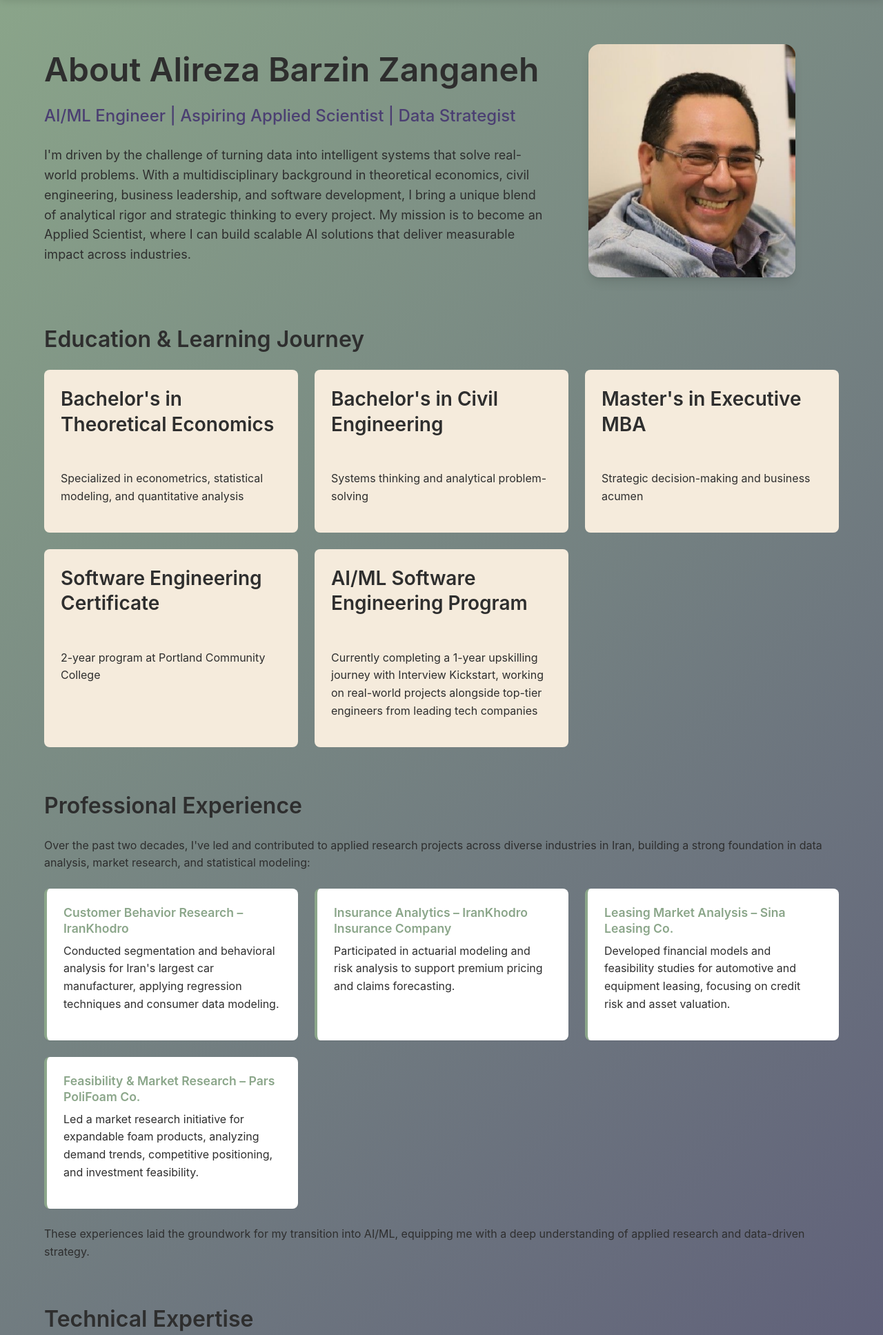
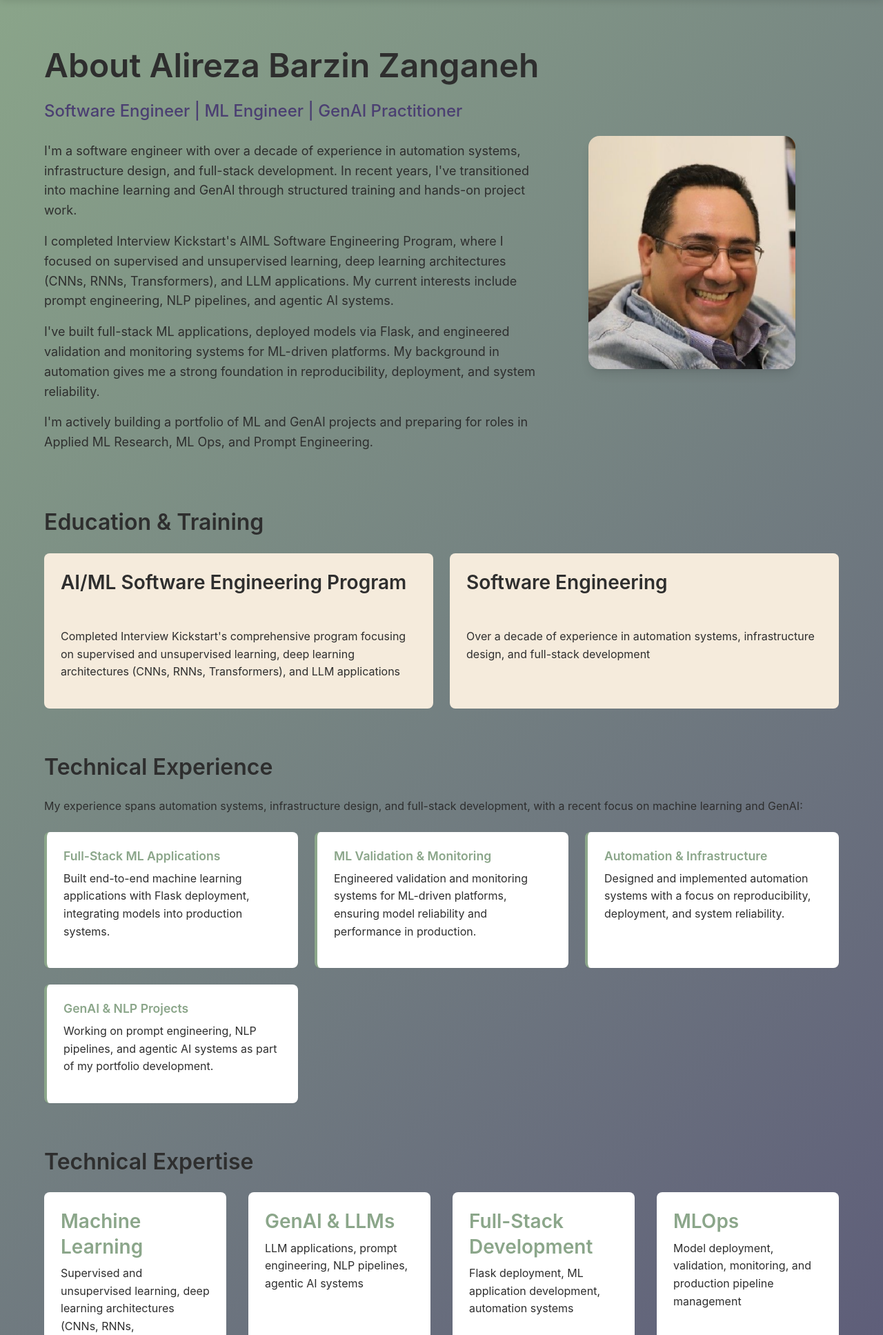
Before and after one commit to abzanganeh/flask_ml_website, a Flask app: page /about in a window 1280 px wide. Shown: the part 70-2005 px from the top of the page at 69% size. Run offline with Flask 3, Linux system fonts and the light colour scheme.

Commit message:
Update about page with new professional focus

```diff
--- a/templates/about.html
+++ b/templates/about.html
@@ -12,10 +12,16 @@
         <div class="about-hero">
             <div class="about-content">
                 <h1>About Alireza Barzin Zanganeh</h1>
-                <p class="about-subtitle">AI/ML Engineer | Aspiring Applied Scientist | Data Strategist</p>
+                <p class="about-subtitle">Software Engineer | ML Engineer | GenAI Practitioner</p>
 
                 <div class="about-intro">
-                    <p>I'm driven by the challenge of turning data into intelligent systems that solve real-world problems. With a multidisciplinary background in theoretical economics, civil engineering, business leadership, and software development, I bring a unique blend of analytical rigor and strategic thinking to every project. My mission is to become an Applied Scientist, where I can build scalable AI solutions that deliver measurable impact across industries.</p>
+                    <p>I'm a software engineer with over a decade of experience in automation systems, infrastructure design, and full-stack development. In recent years, I've transitioned into machine learning and GenAI through structured training and hands-on project work.</p>
+
+                    <p>I completed Interview Kickstart's AIML Software Engineering Program, where I focused on supervised and unsupervised learning, deep learning architectures (CNNs, RNNs, Transformers), and LLM applications. My current interests include prompt engineering, NLP pipelines, and agentic AI systems.</p>
+
+                    <p>I've built full-stack ML applications, deployed models via Flask, and engineered validation and monitoring systems for ML-driven platforms. My background in automation gives me a strong foundation in reproducibility, deployment, and system reliability.</p>
+
+                    <p>I'm actively building a portfolio of ML and GenAI projects and preparing for roles in Applied ML Research, ML Ops, and Prompt Engineering.</p>
                 </div>
             </div>
 
@@ -27,55 +33,41 @@
 
         <div class="about-details">
             <div class="about-section">
-                <h2>Education & Learning Journey</h2>
+                <h2>Education & Training</h2>
                 <div class="education-grid">
                     <div class="education-item">
-                        <h3>Bachelor's in Theoretical Economics</h3>
-                        <p>Specialized in econometrics, statistical modeling, and quantitative analysis</p>
+                        <h3>AI/ML Software Engineering Program</h3>
+                        <p>Completed Interview Kickstart's comprehensive program focusing on supervised and unsupervised learning, deep learning architectures (CNNs, RNNs, Transformers), and LLM applications</p>
                     </div>
                     <div class="education-item">
-                        <h3>Bachelor's in Civil Engineering</h3>
-                        <p>Systems thinking and analytical problem-solving</p>
-                    </div>
-                    <div class="education-item">
-                        <h3>Master's in Executive MBA</h3>
-                        <p>Strategic decision-making and business acumen</p>
-                    </div>
-                    <div class="education-item">
-                        <h3>Software Engineering Certificate</h3>
-                        <p>2-year program at Portland Community College</p>
-                    </div>
-                    <div class="education-item">
-                        <h3>AI/ML Software Engineering Program</h3>
-                        <p>Currently completing a 1-year upskilling journey with Interview Kickstart, working on real-world projects alongside top-tier engineers from leading tech companies</p>
+                        <h3>Software Engineering</h3>
+                        <p>Over a decade of experience in automation systems, infrastructure design, and full-stack development</p>
                     </div>
                 </div>
             </div>
 
             <div class="about-section">
-                <h2>Professional Experience</h2>
-                <p>Over the past two decades, I've led and contributed to applied research projects across diverse industries in Iran, building a strong foundation in data analysis, market research, and statistical modeling:</p>
+                <h2>Technical Experience</h2>
+                <p>My experience spans automation systems, infrastructure design, and full-stack development, with a recent focus on machine learning and GenAI:</p>
 
                 <div class="experience-grid">
                     <div class="experience-item">
-                        <h3>Customer Behavior Research – IranKhodro</h3>
-                        <p>Conducted segmentation and behavioral analysis for Iran's largest car manufacturer, applying regression techniques and consumer data modeling.</p>
+                        <h3>Full-Stack ML Applications</h3>
+                        <p>Built end-to-end machine learning applications with Flask deployment, integrating models into production systems.</p>
                     </div>
                     <div class="experience-item">
-                        <h3>Insurance Analytics – IranKhodro Insurance Company</h3>
-                        <p>Participated in actuarial modeling and risk analysis to support premium pricing and claims forecasting.</p>
+                        <h3>ML Validation & Monitoring</h3>
+                        <p>Engineered validation and monitoring systems for ML-driven platforms, ensuring model reliability and performance in production.</p>
                     </div>
                     <div class="experience-item">
-                        <h3>Leasing Market Analysis – Sina Leasing Co.</h3>
-                        <p>Developed financial models and feasibility studies for automotive and equipment leasing, focusing on credit risk and asset valuation.</p>
+                        <h3>Automation & Infrastructure</h3>
+                        <p>Designed and implemented automation systems with a focus on reproducibility, deployment, and system reliability.</p>
                     </div>
                     <div class="experience-item">
-                        <h3>Feasibility & Market Research – Pars PoliFoam Co.</h3>
-                        <p>Led a market research initiative for expandable foam products, analyzing demand trends, competitive positioning, and investment feasibility.</p>
+                        <h3>GenAI & NLP Projects</h3>
+                        <p>Working on prompt engineering, NLP pipelines, and agentic AI systems as part of my portfolio development.</p>
                     </div>
                 </div>
-
-                <p>These experiences laid the groundwork for my transition into AI/ML, equipping me with a deep understanding of applied research and data-driven strategy.</p>
             </div>
 
             <div class="about-section">
@@ -83,30 +75,30 @@
                 <div class="expertise-grid">
                     <div class="expertise-item">
                         <h3>Machine Learning</h3>
-                        <p>Supervised/unsupervised learning, feature engineering, model evaluation</p>
+                        <p>Supervised and unsupervised learning, deep learning architectures (CNNs, RNNs, Transformers)</p>
                     </div>
                     <div class="expertise-item">
-                        <h3>Deep Learning</h3>
-                        <p>Neural networks, CNNs, transformers</p>
+                        <h3>GenAI & LLMs</h3>
+                        <p>LLM applications, prompt engineering, NLP pipelines, agentic AI systems</p>
                     </div>
                     <div class="expertise-item">
-                        <h3>Data Science</h3>
-                        <p>Statistical analysis, data wrangling, predictive modeling</p>
+                        <h3>Full-Stack Development</h3>
+                        <p>Flask deployment, ML application development, automation systems</p>
                     </div>
                     <div class="expertise-item">
                         <h3>MLOps</h3>
-                        <p>Model deployment, monitoring, and production pipeline management</p>
+                        <p>Model deployment, validation, monitoring, and production pipeline management</p>
                     </div>
                     <div class="expertise-item">
-                        <h3>Research & Analytics</h3>
-                        <p>Market analysis, econometrics, and business intelligence</p>
+                        <h3>Infrastructure & Automation</h3>
+                        <p>System design, reproducibility, deployment, and reliability engineering</p>
                     </div>
                 </div>
             </div>
 
             <div class="about-section">
                 <h2>Career Focus</h2>
-                <p>I'm actively building toward a career as an Applied Scientist, where I can combine my technical expertise, business insight, and research experience to develop scalable AI solutions that drive innovation and impact.</p>
+                <p>I'm actively building a portfolio of ML and GenAI projects and preparing for roles in Applied ML Research, ML Ops, and Prompt Engineering. My goal is to leverage my software engineering background and ML expertise to build scalable, production-ready AI systems.</p>
             </div>
 
             <div class="about-section">
```
